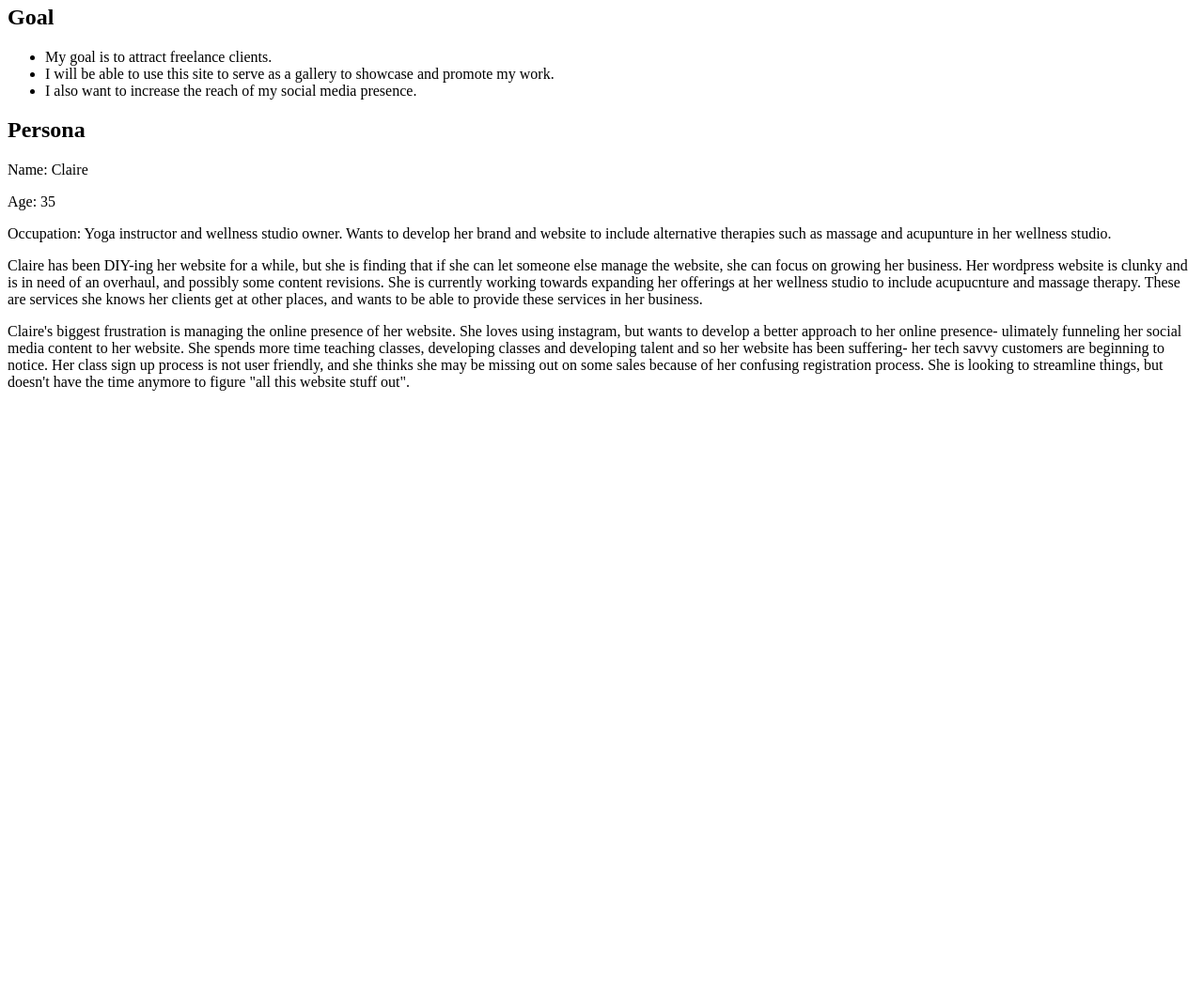
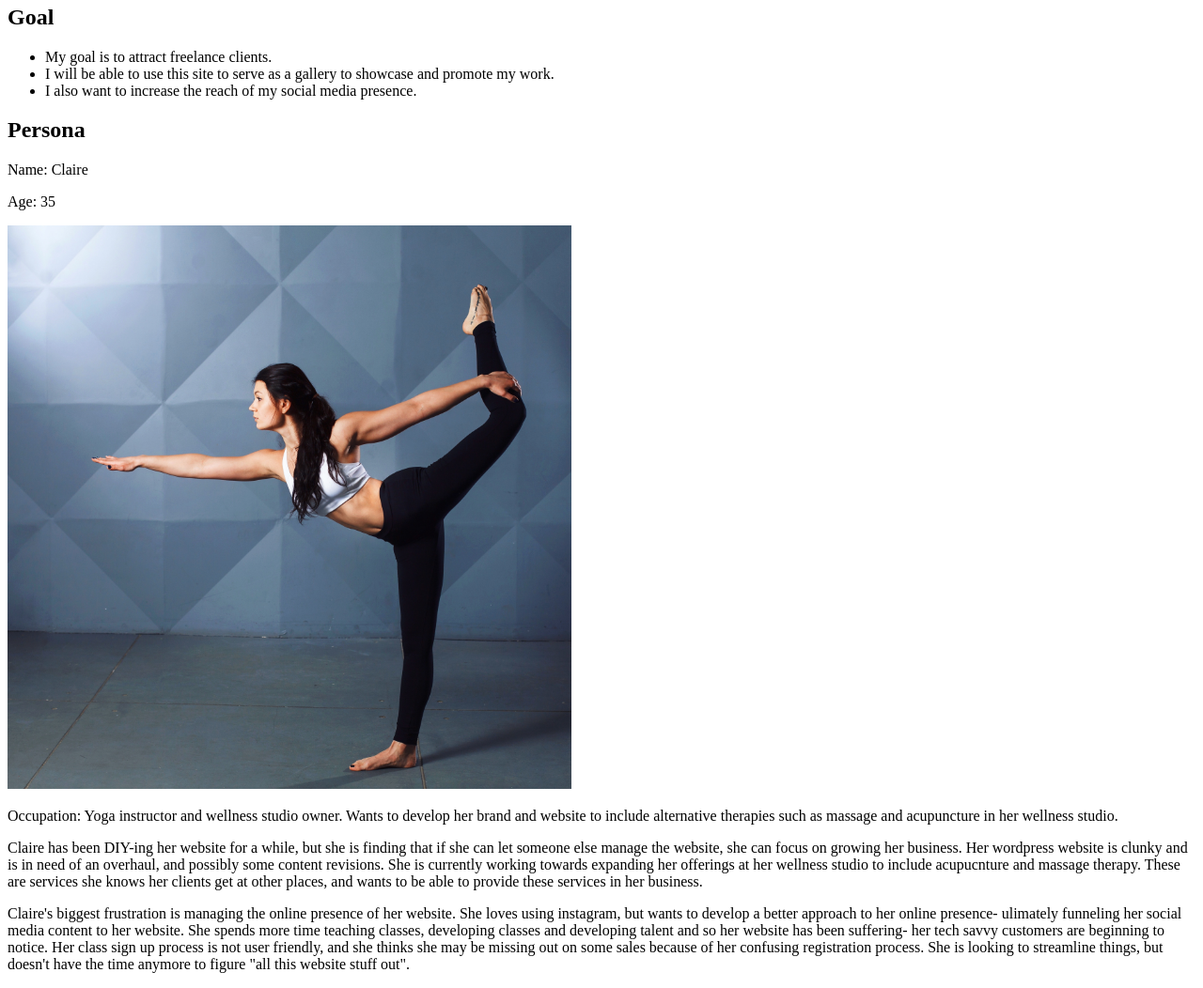
Before and after one commit to chrystalcopeland/my-pwp-chrystal, a PHP site: page /milestone-1.php in a window 1280 px wide. Shown: the part 981-2033 px from the top of the page at 94% size. Before the commit the page ends 1397 px from the top, so only its background shows below. Run offline with PHP 8.4, Linux system fonts and the light colour scheme.

Commit message:
add persona image

```diff
--- a/public_html/documentation/milestone-1.php
+++ b/public_html/documentation/milestone-1.php
@@ -85,8 +85,11 @@
 		</h2>
 		<p>Name: Claire</p>
 		<p>Age: 35</p>
-		<p>Occupation: Yoga instructor and wellness studio owner. Wants to develop her brand and website to include alternative therapies
-			such as massage and acupunture in her wellness studio.
+<img src="emily-sea-coiWR0gT8Cw-unsplash.jpg" alt="Claire loves yoga" width="600" height="600" />
+
+		<p>
+			Occupation: Yoga instructor and wellness studio owner. Wants to develop her brand and website to include alternative therapies
+			such as massage and acupuncture in her wellness studio.
 		</p>
 		<p>Claire has been DIY-ing her website for a while, but she is finding that if she can let someone else manage the website,
 		she can focus on growing her business. Her wordpress website is clunky and is in need of an overhaul, and possibly some content
```
